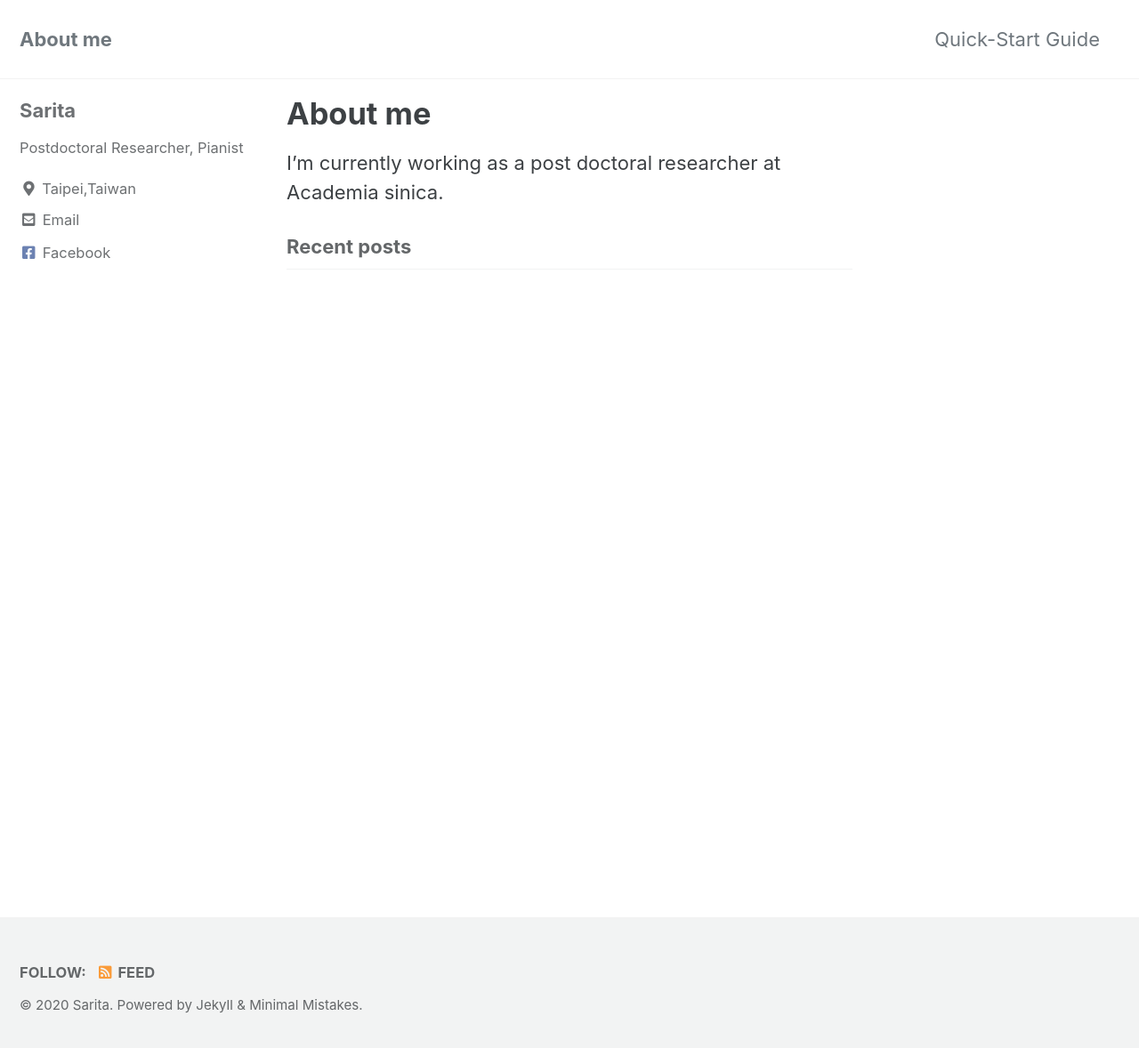
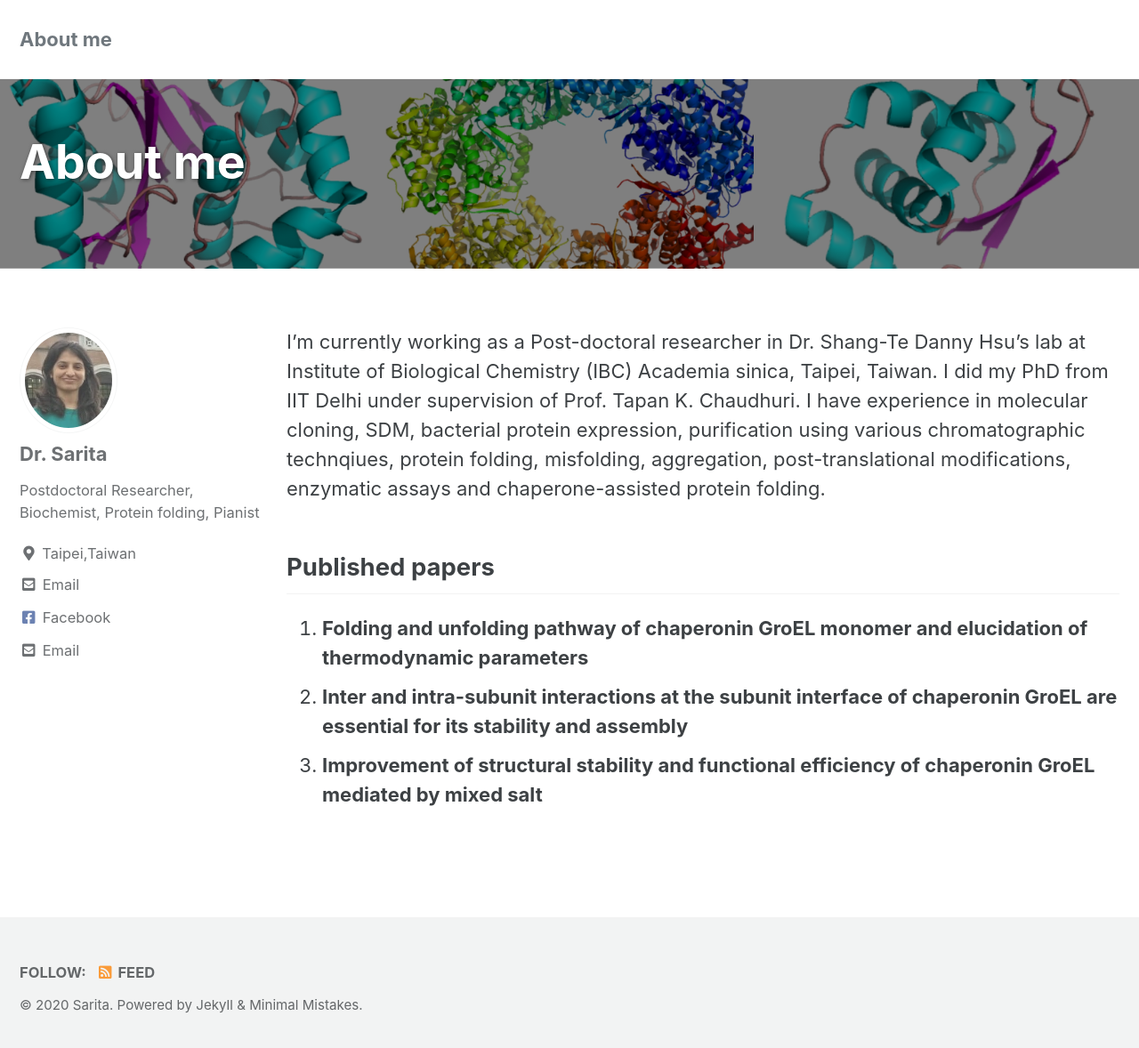
Before and after one commit to saritapuri/saritapuri, a Jekyll site: the page built from index.md, in a window 1280 px wide and 1186 px high. Shown: the top 1178 px of the window at 89% size. Built offline with Jekyll 4.4.1, drawn with Linux system fonts in a browser that asks for light colours; cached includes are drawn as plain includes.

Commit message:
Initial changes

```diff
--- a/_config.yml
+++ b/_config.yml
@@ -93,11 +93,11 @@ analytics:
 
 # Site Author
 author:
-  name             : "Sarita"
-  avatar           : # path of avatar image, e.g. "/assets/images/bio-photo.jpg"
-  bio              : "Postdoctoral Researcher, Pianist"
+  name             : "Dr. Sarita"
+  avatar           : "/assets/images/profile_img.jpg"
+  bio              : "Postdoctoral Researcher, Biochemist, Protein folding, Pianist"
   location         : "Taipei,Taiwan"
-  email            :
+  email            :  "saritapuri24@gmail.com"
   links:
     - label: "Email"
       icon: "fas fa-fw fa-envelope-square"
--- a/_data/navigation.yml
+++ b/_data/navigation.yml
@@ -1,7 +1,7 @@
 # main links
 main:
-  - title: "Quick-Start Guide"
-    url: https://mmistakes.github.io/minimal-mistakes/docs/quick-start-guide/
+  #- title: "Quick-Start Guide"
+  #  url: https://mmistakes.github.io/minimal-mistakes/docs/quick-start-guide/
   # - title: "About"
   #   url: https://mmistakes.github.io/minimal-mistakes/about/
   # - title: "Sample Posts"
--- a/index.md
+++ b/index.md
@@ -1,6 +1,18 @@
 ---
-layout: home
+layout: single
 author_profile: true
 title: About me
+classes: wide
+header:
+    overlay_image: /assets/images/background_img.jpg
+    overlay_filter: 0.5
 ---
-I'm currently working as a post doctoral researcher at Academia sinica.
+I'm currently working as a Post-doctoral researcher in Dr. Shang-Te Danny Hsu's lab at Institute of Biological Chemistry (IBC) Academia sinica, Taipei, Taiwan.
+I did my PhD from IIT Delhi under supervision of Prof. Tapan K. Chaudhuri. I have experience in molecular cloning, SDM, bacterial protein expression, purification using various chromatographic technqiues, protein folding, misfolding, aggregation, post-translational modifications, enzymatic assays and chaperone-assisted protein folding.
+
+
+
+## Published papers
+1. **Folding and unfolding pathway of chaperonin GroEL monomer and elucidation of thermodynamic parameters**
+2. **Inter and intra-subunit interactions at the subunit interface of chaperonin GroEL are essential for its stability and assembly**
+3. **Improvement of structural stability and functional efficiency of chaperonin GroEL mediated by mixed salt**
```
Also changed, not shown: _pages/GroEL.md (added, +11 -0 lines), assets/images/GroEL.png (added), assets/images/MJO366 IMAGE.png (added), assets/images/UCH-L1.png (added), assets/images/background_img.jpg (added), assets/images/profile_img.jpg (added).
